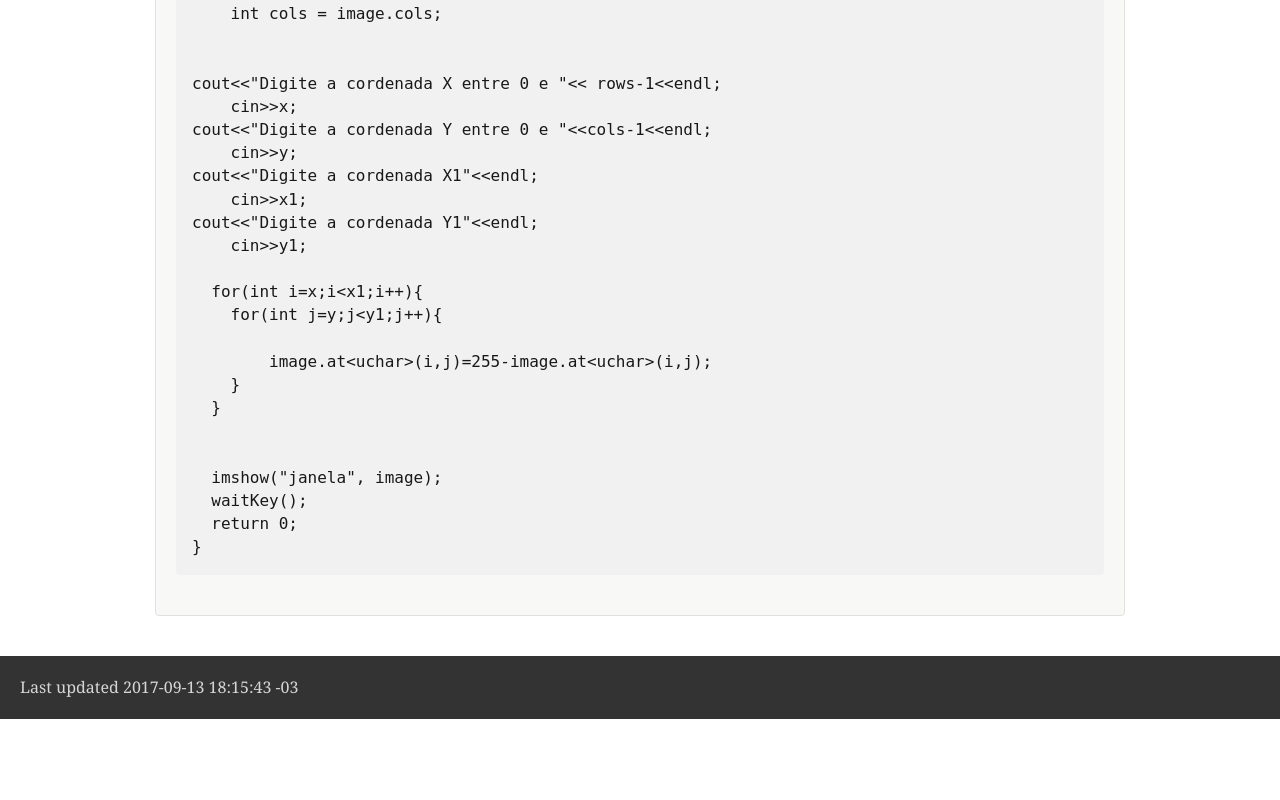
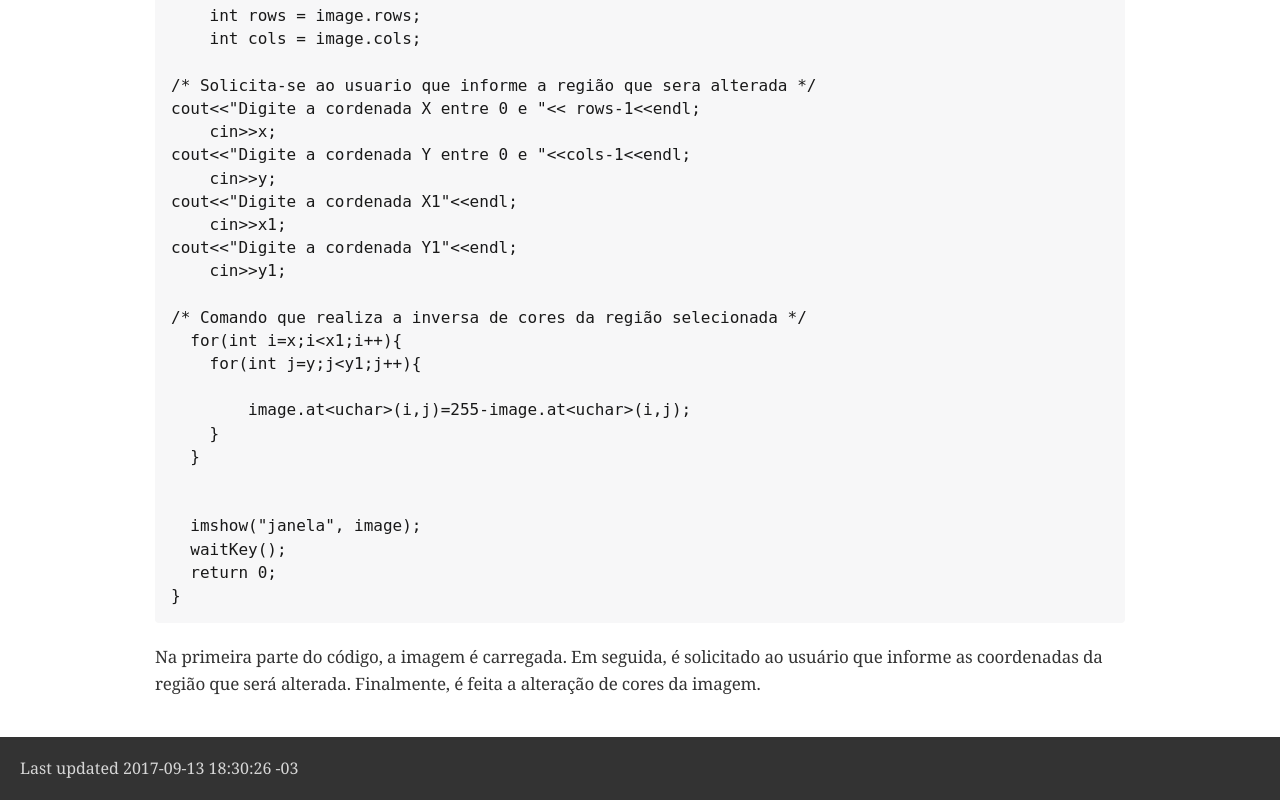
Before and after one commit to zecamecatronica/zecamecatronica.github.io, a plain HTML site: page index.html in a window 1280 px wide. Shown: the part 826-1626 px from the top of the page. Before the commit the page ends 1545 px from the top, so only its background shows below. Drawn offline with nearby package versions, Linux system fonts and the light colour scheme; a web font is replaced by a local one.

Commit message:
ativ1
final

```diff
--- a/index.html
+++ b/index.html
@@ -445,17 +445,17 @@ body.book #toc,body.book #preamble,body.book h1.sect0,body.book .sect1>h2{page-b
 <div class="paragraph">
 <p>Segue abaixo o código completo utilizado para realizar a atividade:</p>
 </div>
-<div class="sidebarblock">
-<div class="content">
 <div class="listingblock">
 <div class="content">
-<pre class="highlight"><code>#include &lt;iostream&gt;
+<pre class="highlight"><code>/* inicialização do programa */
+#include &lt;iostream&gt;
 #include &lt;opencv2/opencv.hpp&gt;
 
 using namespace cv;
 using namespace std;
 
 int main(int, char**){
+/* Declaração e carregamento da imagem*/
   Mat image;
   Vec3b val;
 	int x, y,x1,y1;
@@ -468,7 +468,7 @@ int main(int, char**){
 	int rows = image.rows;
 	int cols = image.cols;
 
-
+/* Solicita-se ao usuario que informe a região que sera alterada */
 cout&lt;&lt;"Digite a cordenada X entre 0 e "&lt;&lt; rows-1&lt;&lt;endl;
 	cin&gt;&gt;x;
 cout&lt;&lt;"Digite a cordenada Y entre 0 e "&lt;&lt;cols-1&lt;&lt;endl;
@@ -478,6 +478,7 @@ cout&lt;&lt;"Digite a cordenada X1"&lt;&lt;endl;
 cout&lt;&lt;"Digite a cordenada Y1"&lt;&lt;endl;
 	cin&gt;&gt;y1;
 
+/* Comando que realiza a inversa de cores da região selecionada */
   for(int i=x;i&lt;x1;i++){
     for(int j=y;j&lt;y1;j++){
 
@@ -492,7 +493,8 @@ cout&lt;&lt;"Digite a cordenada Y1"&lt;&lt;endl;
 }</code></pre>
 </div>
 </div>
-</div>
+<div class="paragraph">
+<p>Na primeira parte do código, a imagem é carregada. Em seguida, é solicitado ao usuário que informe as coordenadas da região que será alterada. Finalmente, é feita a alteração de cores da imagem.</p>
 </div>
 </div>
 </div>
@@ -500,7 +502,7 @@ cout&lt;&lt;"Digite a cordenada Y1"&lt;&lt;endl;
 </div>
 <div id="footer">
 <div id="footer-text">
-Last updated 2017-09-13 18:15:43 -03
+Last updated 2017-09-13 18:30:26 -03
 </div>
 </div>
 </body>
```
